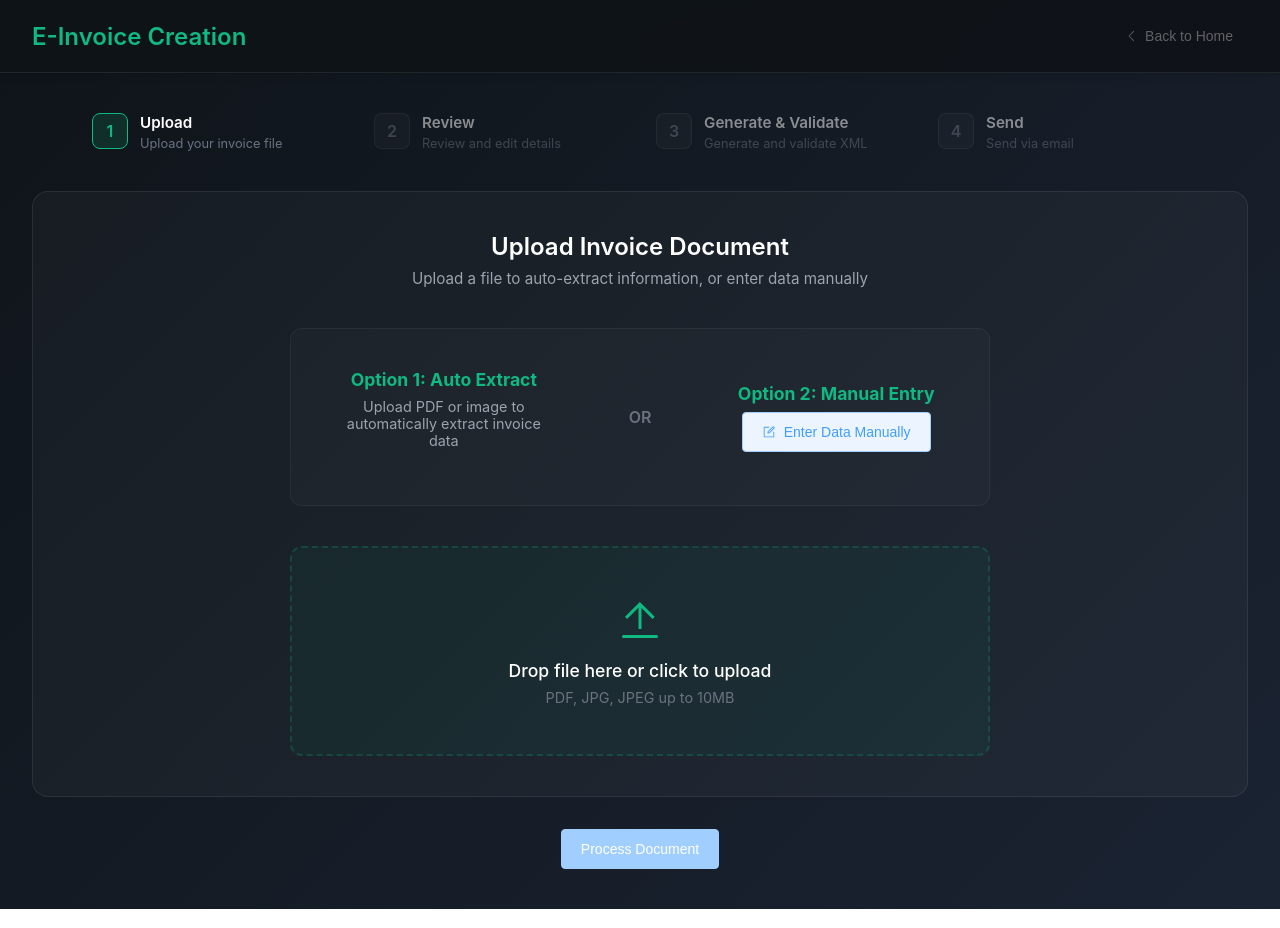
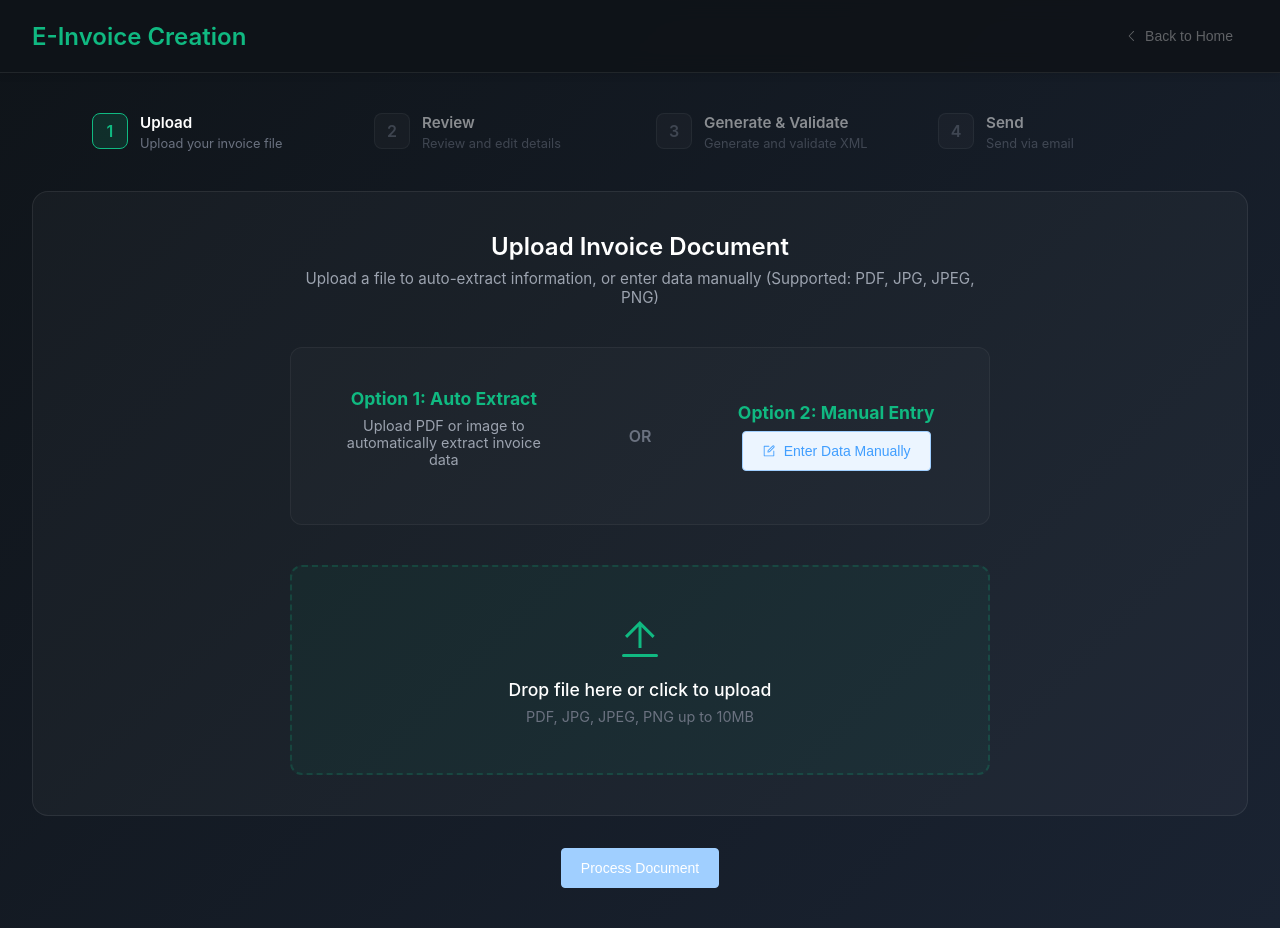
Before and after one commit to unsw-cse-comp99-3900/capstone-project-25t3-9900-f14a-cake, a Vue app in the folder vuecode/frontend/: page /create in a window 1280 px wide. Built offline with nearby package versions, Linux system fonts and the light colour scheme.

Commit message:
add icon

```diff
--- a/vuecode/frontend/src/components/FileUploader.vue
+++ b/vuecode/frontend/src/components/FileUploader.vue
@@ -12,7 +12,7 @@ const emit = defineEmits(['before-upload', 'change', 'remove', 'skip-to-manual']
 <template>
   <div class="upload-area">
     <h2 class="section-title">Upload Invoice Document</h2>
-    <p class="section-subtitle">Upload a file to auto-extract information, or enter data manually</p>
+    <p class="section-subtitle">Upload a file to auto-extract information, or enter data manually (Supported: PDF, JPG, JPEG, PNG)</p>
 
     <div class="mode-selector">
       <div class="mode-option">
@@ -45,10 +45,10 @@ const emit = defineEmits(['before-upload', 'change', 'remove', 'skip-to-manual']
       :limit="1"
     >
       <el-icon class="upload-icon"><Upload /></el-icon>
-      <div class="upload-text">
-        <div class="upload-title">Drop file here or click to upload</div>
-        <div class="upload-hint">PDF, JPG, JPEG up to 10MB</div>
-      </div>
+              <div class="upload-text">
+                <div class="upload-title">Drop file here or click to upload</div>
+                <div class="upload-hint">PDF, JPG, JPEG, PNG up to 10MB</div>
+              </div>
     </el-upload>
 
     <div v-if="uploadFile" class="file-preview">
```
